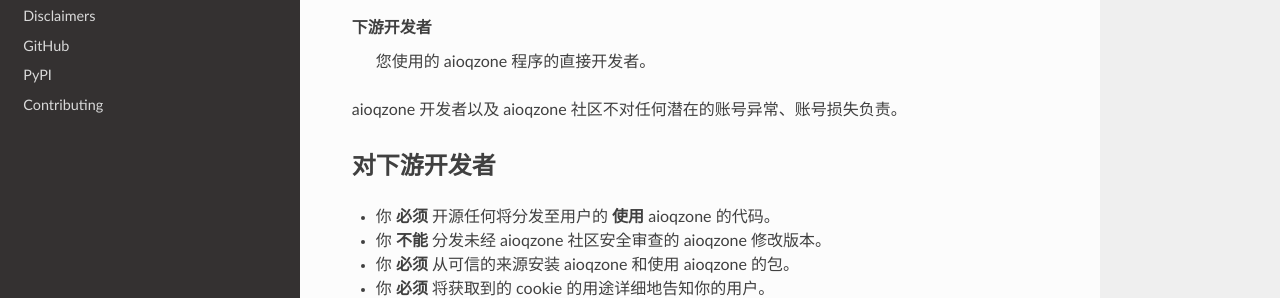
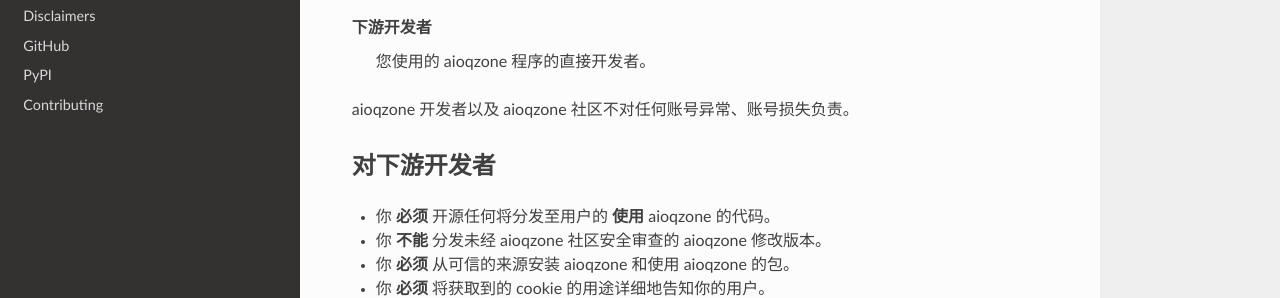
Before and after one commit to aioqzone/aioqzone, a Sphinx documentation site: the page built from doc/source/disclaimers_zh-cn.rst, in a window 1280 px wide and 1270 px high. Shown: the part 298-596 px from the top of the window. Built offline with Sphinx 7.4.7 and the Read the Docs theme 2.0.0, drawn with Linux system fonts in a browser that asks for light colours; pages that are not in the unit, such as notebooks, are missing from menus.

Commit message:
doc: minor change

```diff
--- a/doc/source/disclaimers.rst
+++ b/doc/source/disclaimers.rst
@@ -33,6 +33,7 @@
 
 By developing packages or applications using aioqzone, any responsibility falls between you and your user.
 aioqzone developer and aioqzone community are not responsible for any potential loss happens on any account.
+
 It is recommended to inform your user what responsibility they should take in advance.
 
 ------------------------------
--- a/doc/source/disclaimers_zh-cn.rst
+++ b/doc/source/disclaimers_zh-cn.rst
@@ -12,7 +12,7 @@
     下游开发者
         您使用的 aioqzone 程序的直接开发者。
 
-aioqzone 开发者以及 aioqzone 社区不对任何潜在的账号异常、账号损失负责。
+aioqzone 开发者以及 aioqzone 社区不对任何账号异常、账号损失负责。
 
 ------------------------------
 对下游开发者
```
